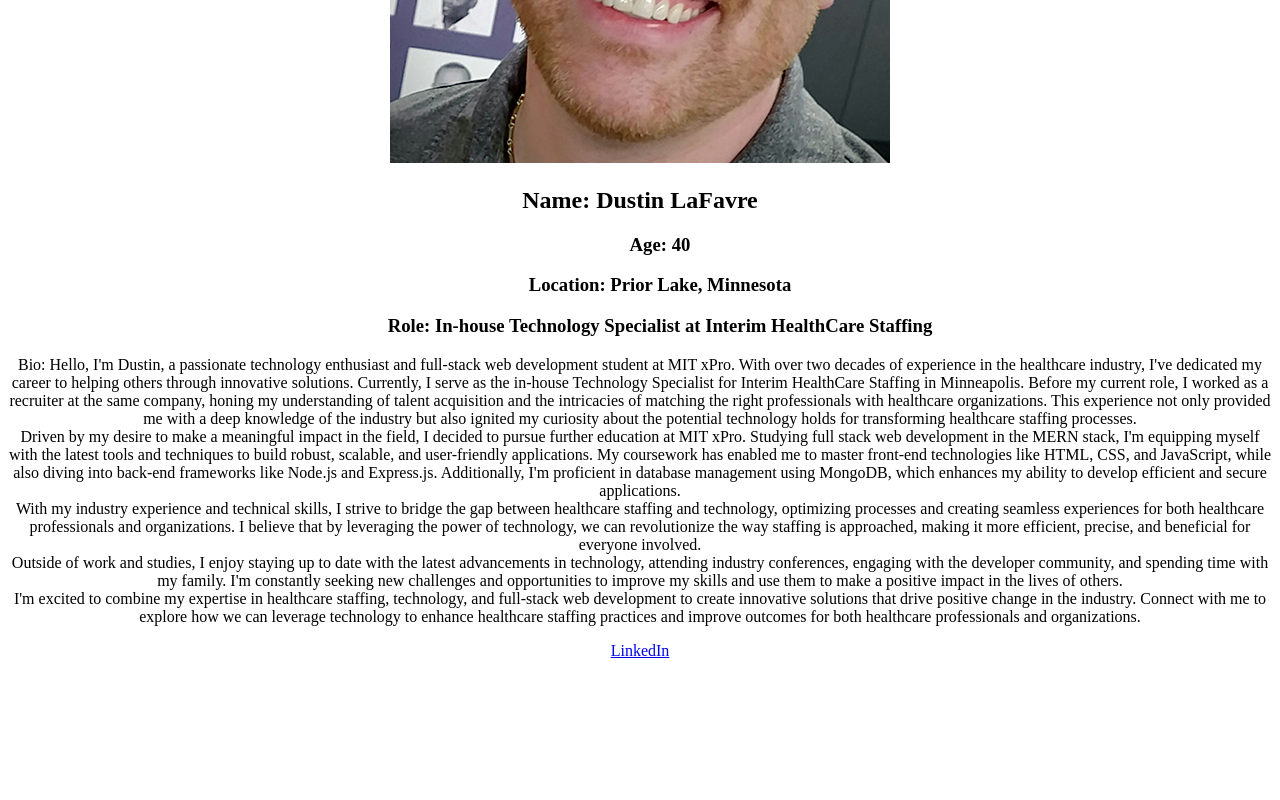
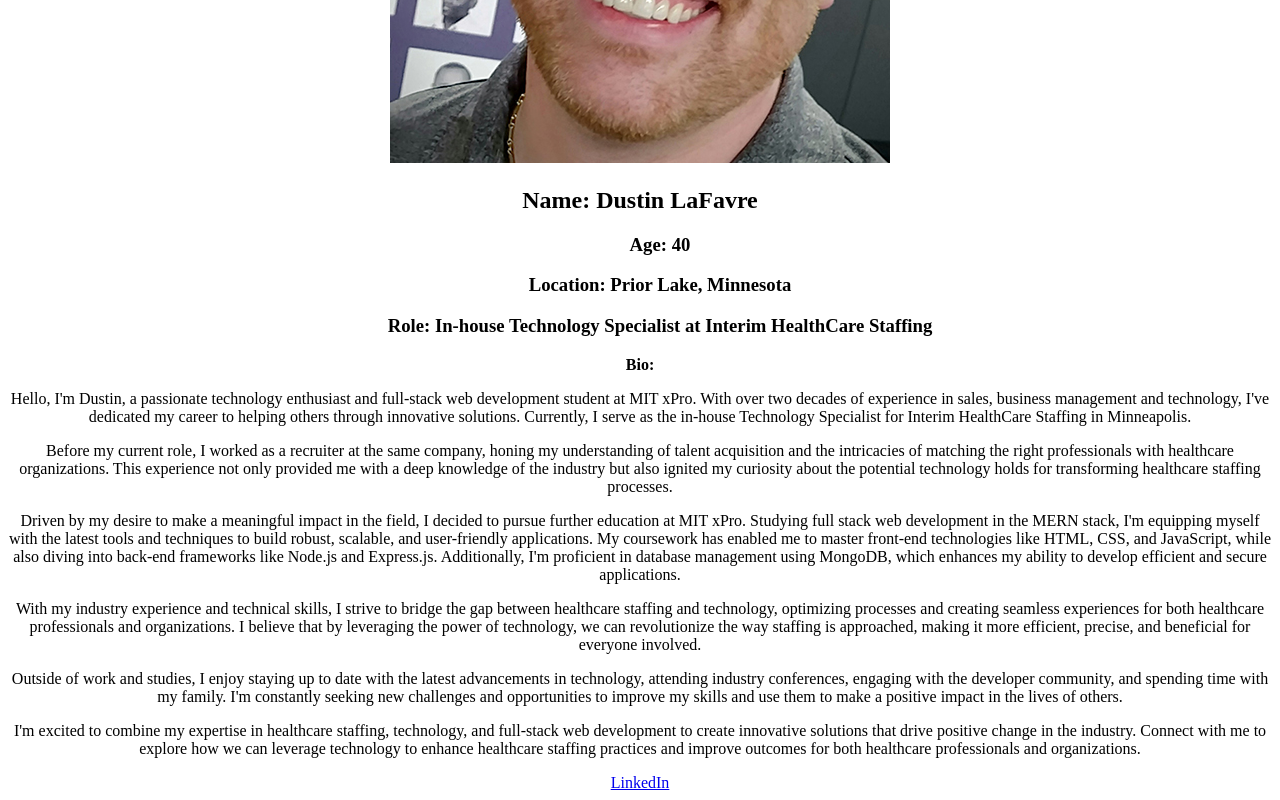
Before and after one commit to dlafavre/dlafavre.github.io, a plain HTML site: page index.html in a window 1280 px wide. Shown: the part 453-1253 px from the top of the page. Before the commit the page ends 1121 px from the top, so only its background shows below. Drawn offline with Linux system fonts and the light colour scheme.

Commit message:
Formatting

```diff
--- a/index.html
+++ b/index.html
@@ -1,39 +1,76 @@
 <!DOCTYPE html>
 <html lang="en">
+
 <head>
     <meta charset="UTF-8">
     <meta http-equiv="X-UA-Compatible" content="IE=edge">
     <meta name="viewport" content="width=device-width, initial-scale=1.0">
     <title>Dustin's Portfolio</title>
 </head>
+
 <body>
     <h1>
         <center>Dustin's Portfolio</center>
     </h1>
-    <center><img src="Dustin GLI Headshot_MED.jpg"</center>
-    <h2>
-        Name: Dustin LaFavre</h2>
+    <center><img src="Dustin GLI Headshot_MED.jpg" </center>
+        <h2>
+            Name: Dustin LaFavre</h2>
 
-<h3><ul>Age: 40</ul>
+        <h3>
+            <ul>Age: 40</ul>
 
-<ul>Location: Prior Lake, Minnesota</ul>
+            <ul>Location: Prior Lake, Minnesota</ul>
 
-<ul>Role: In-house Technology Specialist at Interim HealthCare Staffing</ul></h3>
+            <ul>Role: In-house Technology Specialist at Interim HealthCare Staffing</ul>
+        </h3>
 
-<p>Bio:
+        <p>
+            <b>Bio:</b>
+        </p>
 
-Hello, I'm Dustin, a passionate technology enthusiast and full-stack web development student at MIT xPro. With over two decades of experience in the healthcare industry, I've dedicated my career to helping others through innovative solutions. Currently, I serve as the in-house Technology Specialist for Interim HealthCare Staffing in Minneapolis.
+        <p>
+            Hello, I'm Dustin, a passionate technology enthusiast and full-stack web development student at MIT xPro.
+            With over two decades of experience in sales, business management and technology, I've dedicated my career to helping others through innovative solutions. Currently, I serve as the in-house Technology Specialist for Interim HealthCare Staffing in Minneapolis.
+        </p>
 
-Before my current role, I worked as a recruiter at the same company, honing my understanding of talent acquisition and the intricacies of matching the right professionals with healthcare organizations. This experience not only provided me with a deep knowledge of the industry but also ignited my curiosity about the potential technology holds for transforming healthcare staffing processes.
-<br>
-Driven by my desire to make a meaningful impact in the field, I decided to pursue further education at MIT xPro. Studying full stack web development in the MERN stack, I'm equipping myself with the latest tools and techniques to build robust, scalable, and user-friendly applications. My coursework has enabled me to master front-end technologies like HTML, CSS, and JavaScript, while also diving into back-end frameworks like Node.js and Express.js. Additionally, I'm proficient in database management using MongoDB, which enhances my ability to develop efficient and secure applications.
-<br>
-With my industry experience and technical skills, I strive to bridge the gap between healthcare staffing and technology, optimizing processes and creating seamless experiences for both healthcare professionals and organizations. I believe that by leveraging the power of technology, we can revolutionize the way staffing is approached, making it more efficient, precise, and beneficial for everyone involved.
-<br>
-Outside of work and studies, I enjoy staying up to date with the latest advancements in technology, attending industry conferences, engaging with the developer community, and spending time with my family. I'm constantly seeking new challenges and opportunities to improve my skills and use them to make a positive impact in the lives of others.
-<br>
-I'm excited to combine my expertise in healthcare staffing, technology, and full-stack web development to create innovative solutions that drive positive change in the industry. Connect with me to explore how we can leverage technology to enhance healthcare staffing practices and improve outcomes for both healthcare professionals and organizations.</p>
+        <p>
+            Before my current role, I worked as a recruiter at the same company, honing my understanding of talent
+            acquisition and the intricacies of matching the right professionals with healthcare organizations. This
+            experience not only provided me with a deep knowledge of the industry but also ignited my curiosity about the
+            potential technology holds for transforming healthcare staffing processes.
+        </p>
 
-    <center><a href="https://www.linkedin.com/in/dustin-lee-0b1b1b1b1/">LinkedIn</a></center>
+        <p>
+            Driven by my desire to make a meaningful impact in the field, I decided to pursue further education at MIT xPro.
+            Studying full stack web development in the MERN stack, I'm equipping myself with the latest tools and techniques
+            to build robust, scalable, and user-friendly applications. My coursework has enabled me to master front-end
+            technologies like HTML, CSS, and JavaScript, while also diving into back-end frameworks like Node.js and
+            Express.js. Additionally, I'm proficient in database management using MongoDB, which enhances my ability to
+            develop efficient and secure applications.
+        </p>
+
+        <p>
+            With my industry experience and technical skills, I strive to bridge the gap between healthcare staffing and
+            technology, optimizing processes and creating seamless experiences for both healthcare professionals and
+            organizations. I believe that by leveraging the power of technology, we can revolutionize the way staffing is
+            approached, making it more efficient, precise, and beneficial for everyone involved.
+        </p>
+
+        <p>
+            Outside of work and studies, I enjoy staying up to date with the latest advancements in technology, attending
+            industry conferences, engaging with the developer community, and spending time with my family. I'm constantly
+            seeking new challenges and opportunities to improve my skills and use them to make a positive impact in the
+            lives of others.
+        </p>
+
+        <p>
+            I'm excited to combine my expertise in healthcare staffing, technology, and full-stack web development to create
+            innovative solutions that drive positive change in the industry. Connect with me to explore how we can leverage
+            technology to enhance healthcare staffing practices and improve outcomes for both healthcare professionals and
+            organizations.
+        </p>
+
+        <center><a href="https://www.linkedin.com/in/dustin-lee-0b1b1b1b1/">LinkedIn</a></center>
 </body>
+
 </html>
```
